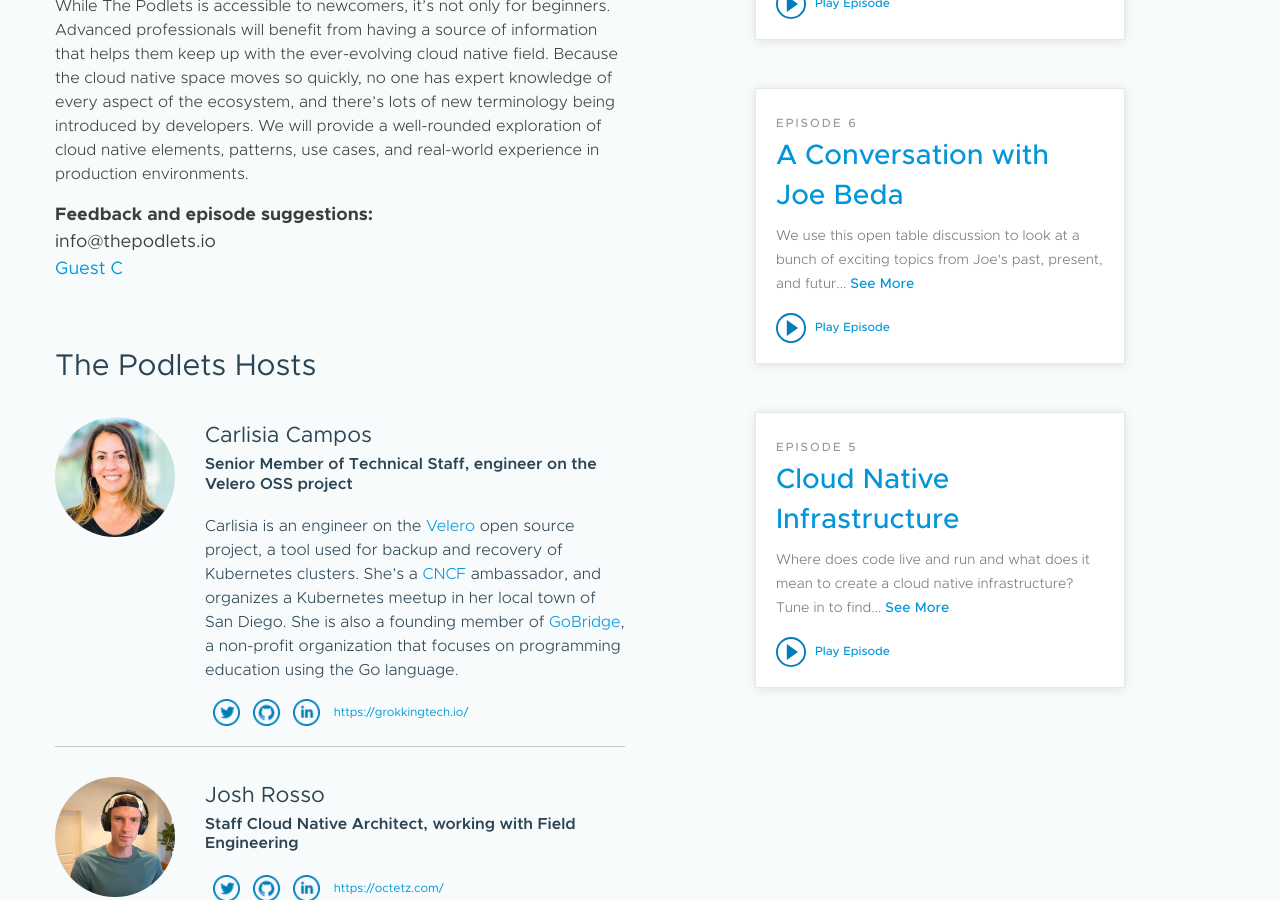
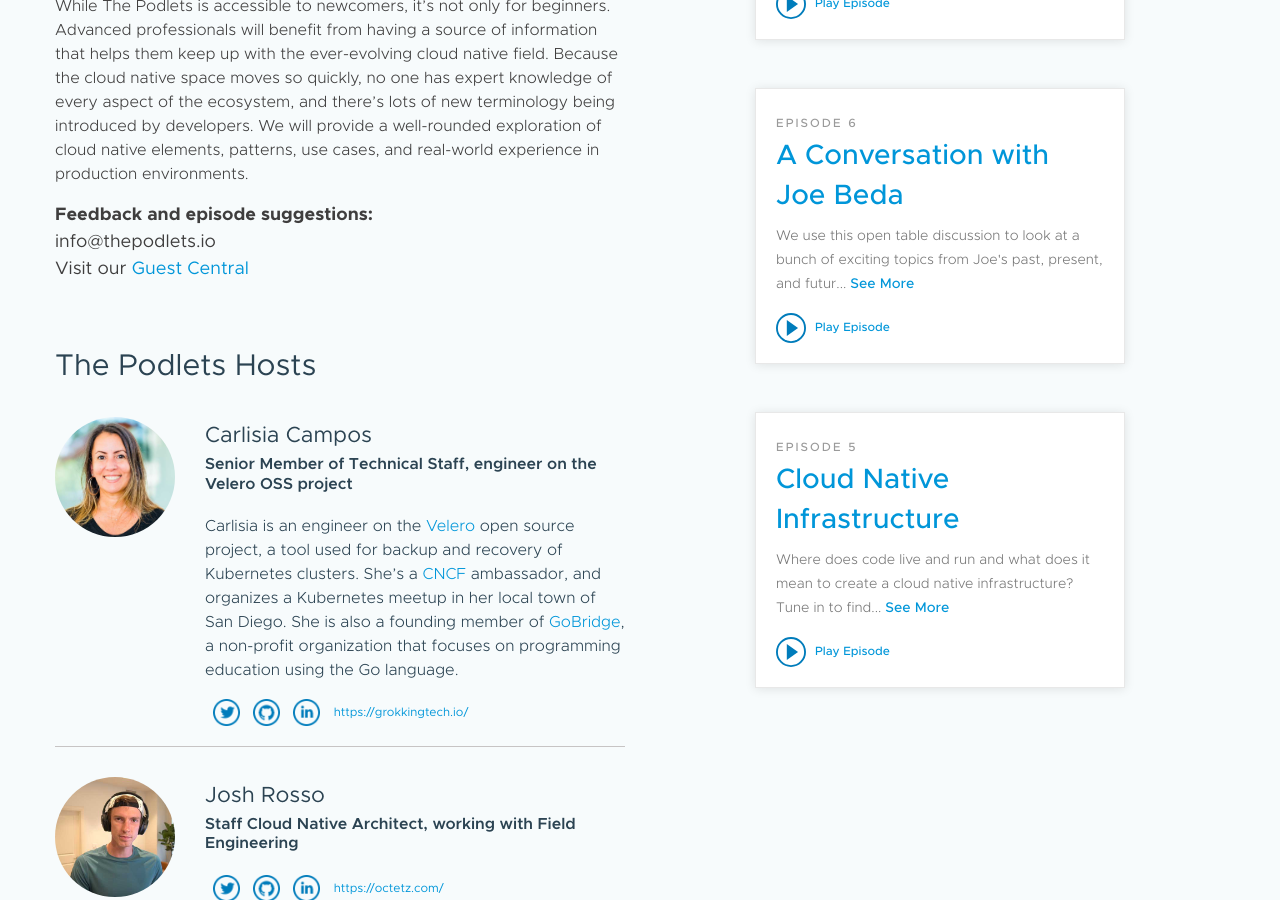
Before and after one commit to vmware-tanzu/thepodlets, a Jekyll site: the page built from site/about.html, in a window 1280 px wide and 900 px high, scrolled down 677 px. Built offline with Jekyll 4.4.1, drawn with Linux system fonts in a browser that asks for light colours; nearby versions of some CDN libraries.

Commit message:
Fix typo
Signed-off-by: Carlisia <carlisia@vmware.com>

```diff
--- a/site/about.html
+++ b/site/about.html
@@ -17,5 +17,5 @@
 
 <b>Feedback and episode suggestions:</b></br>
 info@thepodlets.io</br>
-<a href="https://www.notion.so/thepodlets/The-Podlets-Guest-Central-9cec18726e924863b559ef278cf695c9" target="_blank">Guest C</a>
+Visit our <a href="https://www.notion.so/thepodlets/The-Podlets-Guest-Central-9cec18726e924863b559ef278cf695c9" target="_blank">Guest Central</a>
 </font>
```
